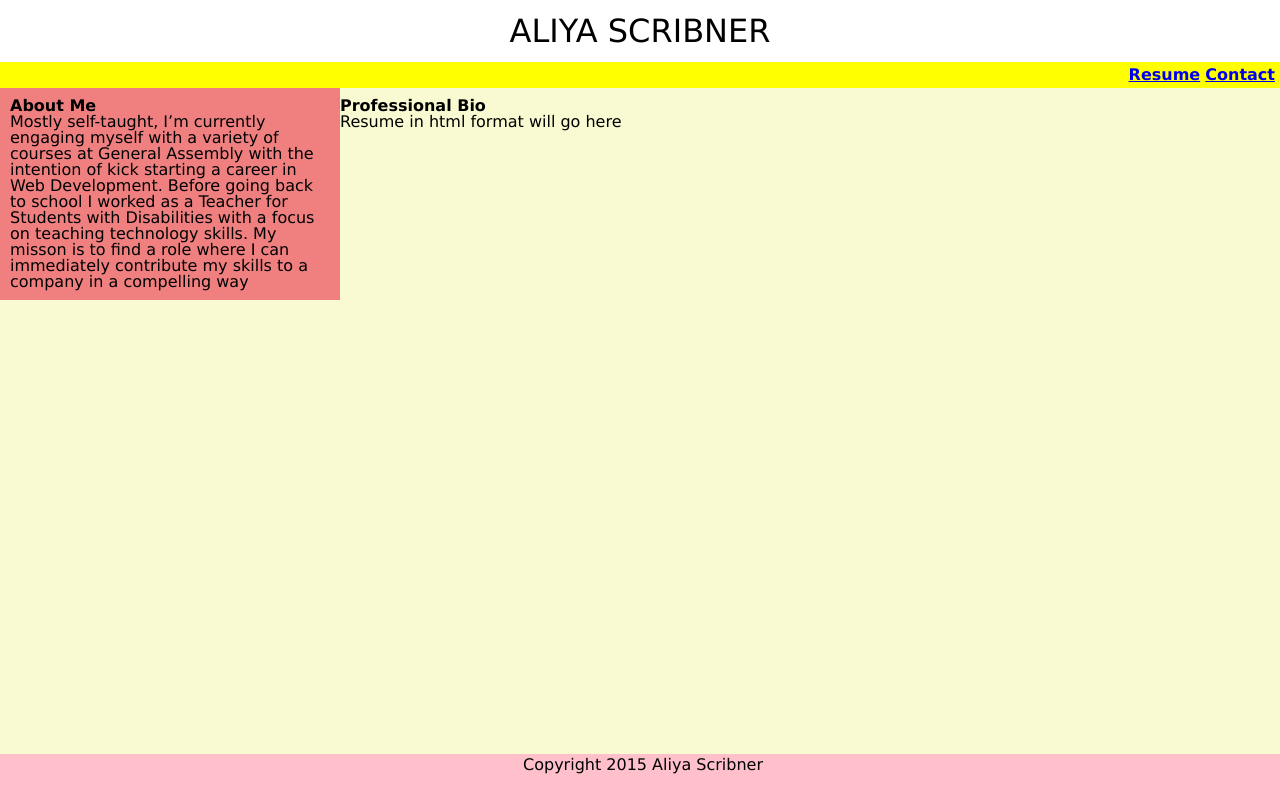
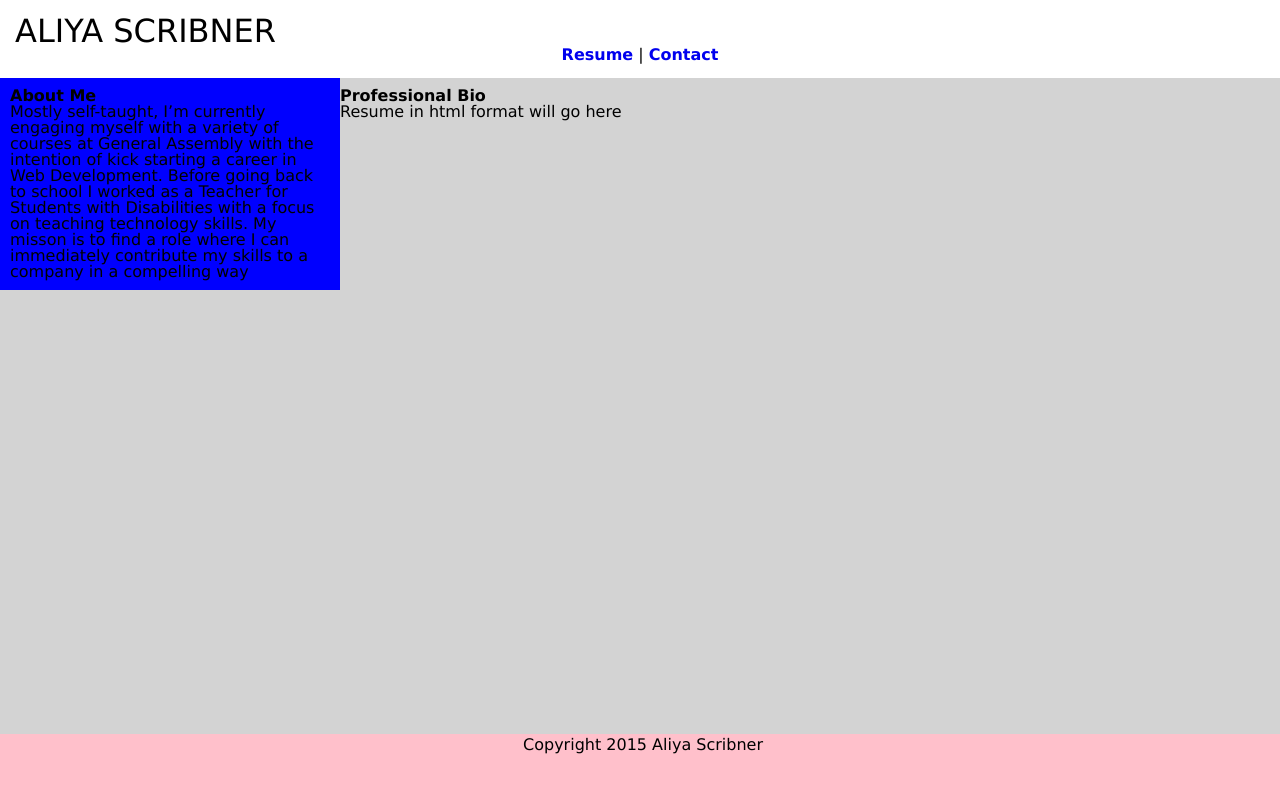
Before and after one commit to Dev814/Dev814.github.io, a plain HTML site: page Circuits/Unit 10 Final Project/home.html in a window 1280 px wide. Drawn offline with Linux system fonts and the light colour scheme.

Commit message:
Updated layout

```diff
--- a/Circuits/Unit 10 Final Project/home.html
+++ b/Circuits/Unit 10 Final Project/home.html
@@ -4,7 +4,7 @@
         <meta charset="utf-8">
         <meta name="description" content="Aliya Scribner">
         <meta name="viewport" content="width=device-width, initial-scale=1">
-        <title>Aliya Scribner</title>
+        <title>Aliya Scribner - Web Developer</title>
         <link rel="stylesheet" href="stylesheets/reset.css">
         <link rel="stylesheet" href="stylesheets/main.css">
     </head>
@@ -13,16 +13,13 @@
 
     <header>
         <h1>ALIYA SCRIBNER</h1>
+        <nav>
+        <ul>
+           <a href="/resume/">Resume</a> |
+           <a href="/contact/">Contact</a>
+        </ul>
+        </nav>
     </header>
-
-    <nav>
-        <ul>
-           <li><a href="/resume/">Resume</a></li>
-           <li><a href="/contact/">Contact</a></li>
-        </ul>
-    </nav>
-
-<!-- <div id="wrapper"> -->
 
     <aside>
         <h2>About Me</h2>
--- a/Circuits/Unit 10 Final Project/stylesheets/main.css
+++ b/Circuits/Unit 10 Final Project/stylesheets/main.css
@@ -2,17 +2,10 @@
 @import url(https://fonts.googleapis.com/css?family=Lato);
 
 body {
-  background-color: #FAFAD2;
-  font-family: verdana;
-}
-
-h1 {
-  text-align: center;
-  font-size: 2em;
-}
-
-h2 {
-  font-weight: bold;
+  background-color: lightgrey;
+  font-family: verdana, sans-serif;
+  font-size: 1em;
+  color: black;
 }
 
 header {
@@ -21,25 +14,31 @@ header {
   color: black;
   text-align: center;
   padding: 15px;
+
 }
 
-nav {
-  text-align: right;
-  background-color: yellow;
-  padding: 5px;
+h1 {
+  text-align: left;
+  font-size: 2em;
 }
 
-ul li {
+nav ul a {
   display: inline;
+  text-decoration: none;
   font-weight: bold;
 }
 
+
 aside {
-  background-color: #F08080;
+  background-color: blue;
   width: 25%;
   float: left;
   padding: 10px;
   /*border:*/
+}
+
+h2 {
+  font-weight: bold;
 }
 
 main {
@@ -62,7 +61,7 @@ footer {
   position: absolute;
   bottom: 0;
   width: 100%;
-  height: 40px;
+  height: 60px;
   background-color: pink;
   color: black;
   clear: both;
```
